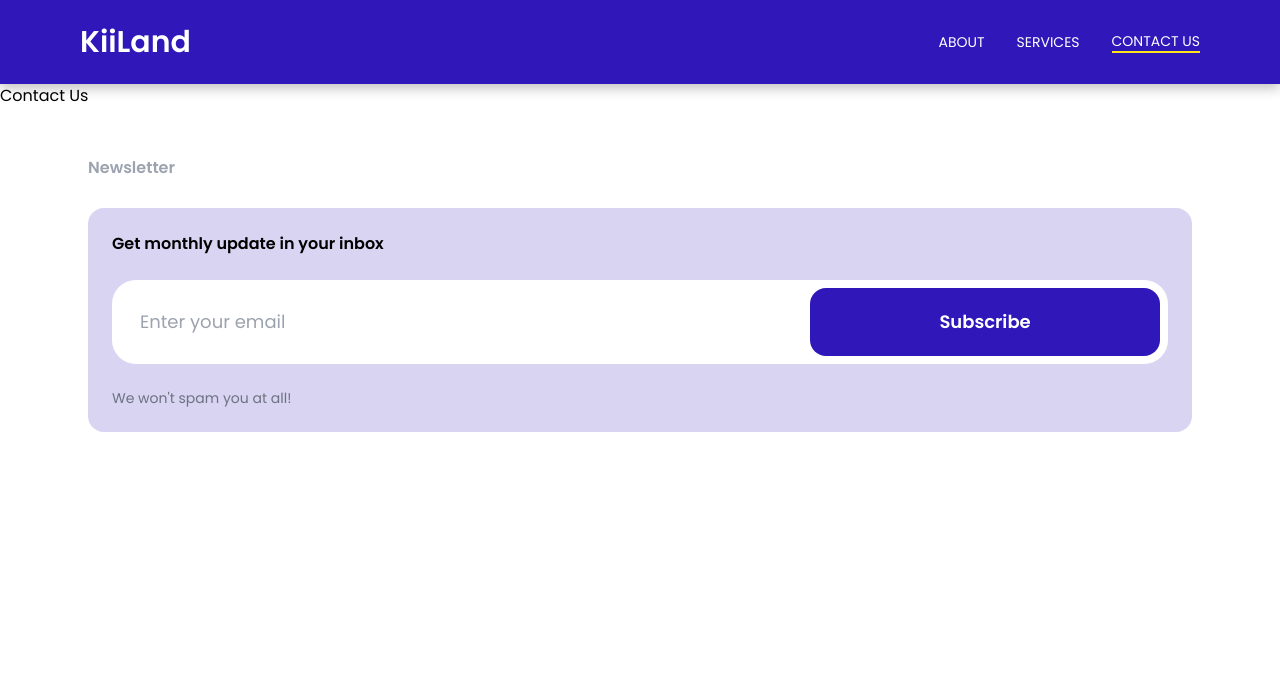
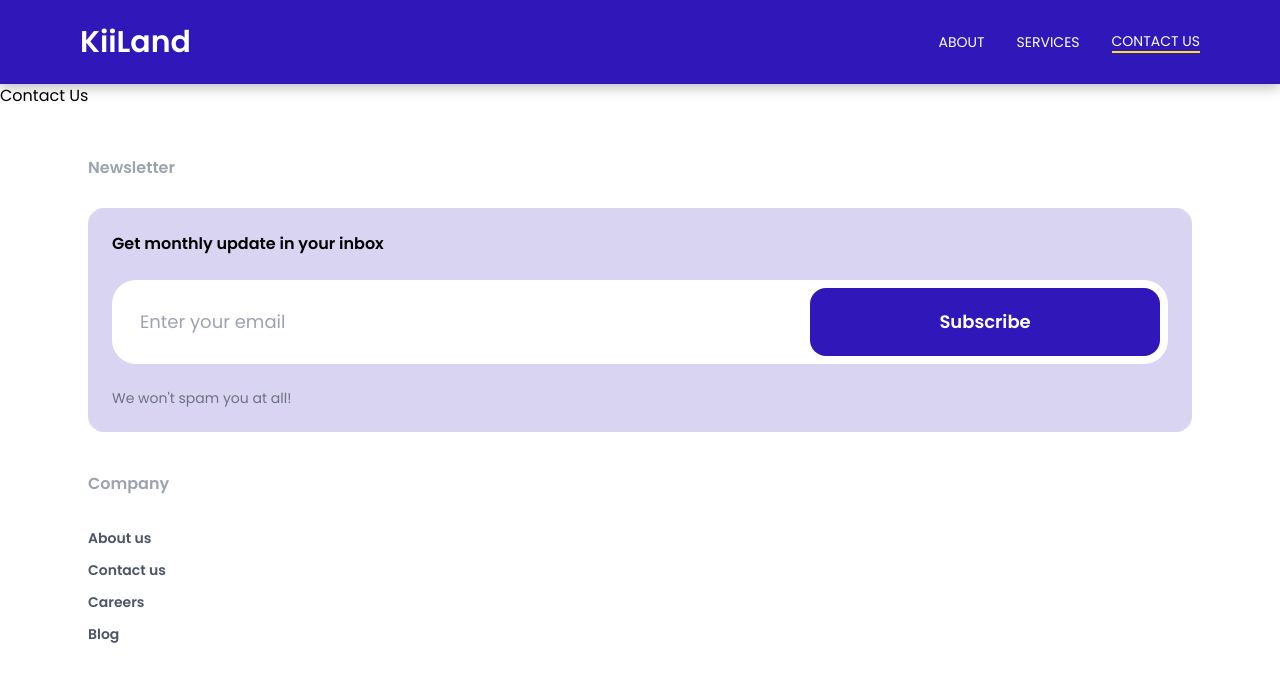
Before and after one commit to bravo-stack/Tailwind-Landing-Page, a React (Create React App) app: page /contact in a window 1280 px wide. Shown: the top 682 px of the page. Built offline with nearby package versions, Linux system fonts and the light colour scheme.

Commit message:
done with the Company links

```diff
--- /dev/null
+++ b/src/components/CompanyLinks.js
@@ -0,0 +1,27 @@
+import React from 'react'
+import { NavLink } from 'react-router-dom'
+import FooterNote from './FooterNote'
+
+function CompanyLinks() {
+  return (
+    <div className='flex flex-col gap-8'>
+        <FooterNote text="Company" />
+        <ul className='flex flex-col gap-3 text-sm text-gray-600 font-bold'>
+            <li>
+                <NavLink to="about">About us</NavLink>
+            </li>
+            <li>
+                <NavLink to="contact">Contact us</NavLink>
+            </li>
+            <li>
+                <NavLink to="coming">Careers</NavLink>
+            </li>
+            <li>
+                <NavLink to="coming">Blog</NavLink>
+            </li>
+        </ul>
+    </div>
+  )
+}
+
+export default CompanyLinks
--- a/src/components/Footer.js
+++ b/src/components/Footer.js
@@ -1,6 +1,7 @@
 import React from 'react'
 import useCallSuccess from '../hooks/useCallSuccess'
 import BackDrop from './BackDrop'
+import FooterLinks from './FooterLinks'
 import Newsletter from './Newsletter'
 import Wrapper from './Wrapper'
 
@@ -12,9 +13,10 @@ function Footer() {
         <>
             <Wrapper>
                 {isSuccessful&&<BackDrop />}
-                <div className='w-full py-12'>
+                <div className='w-full py-12 flex flex-col gap-10'>
 
                     <Newsletter submit={handleForm} />
+                    <FooterLinks />
                 </div>
             </Wrapper>
         </>
--- a/src/components/FooterLinks.js
+++ b/src/components/FooterLinks.js
@@ -1,10 +1,12 @@
+import CompanyLinks from "./CompanyLinks"
+
 function FooterLinks() {
 
 
     return(
         // Footer link containing tag
         <div>
-
+            <CompanyLinks />
         </div>
     )
 }
```
